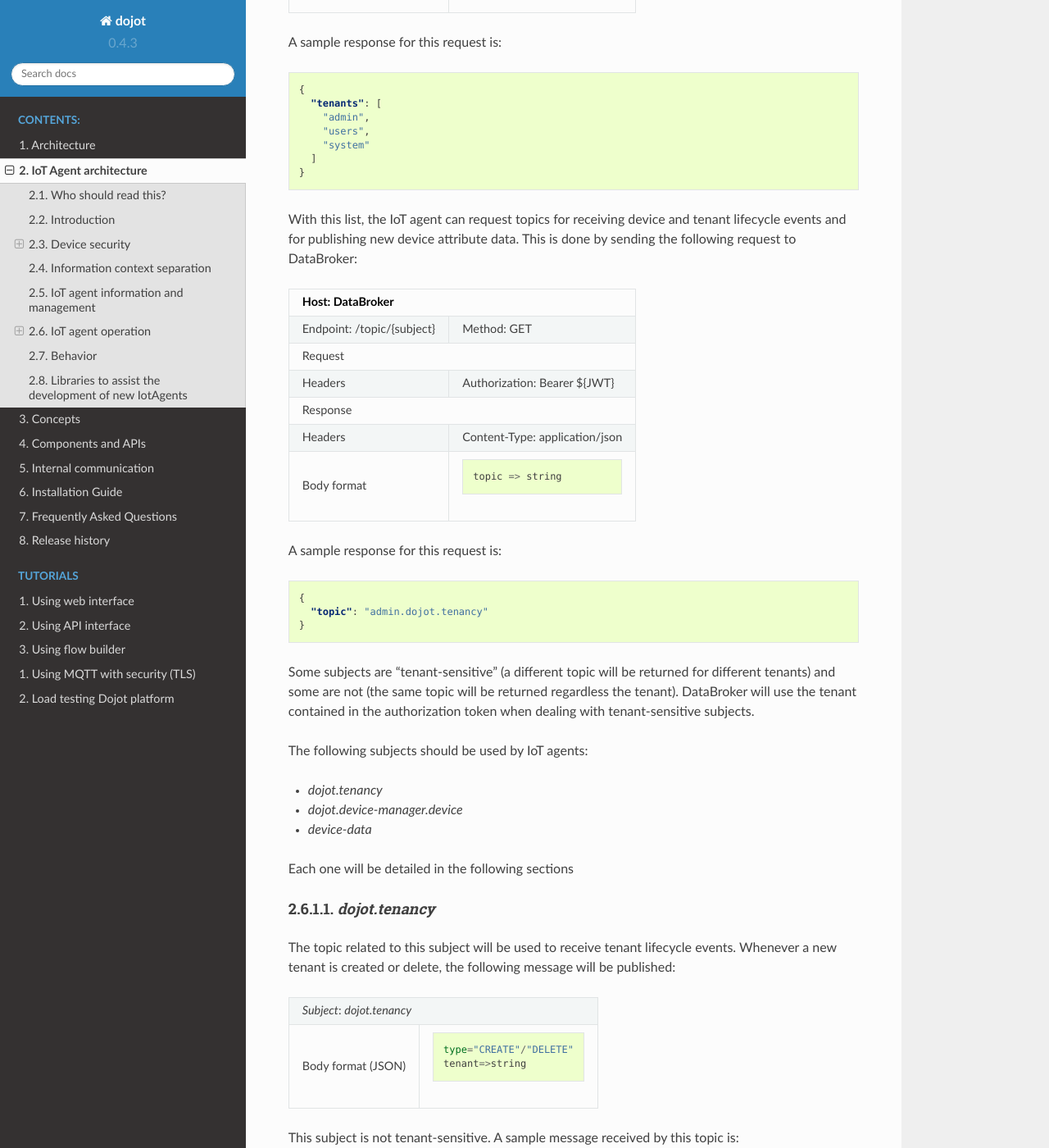
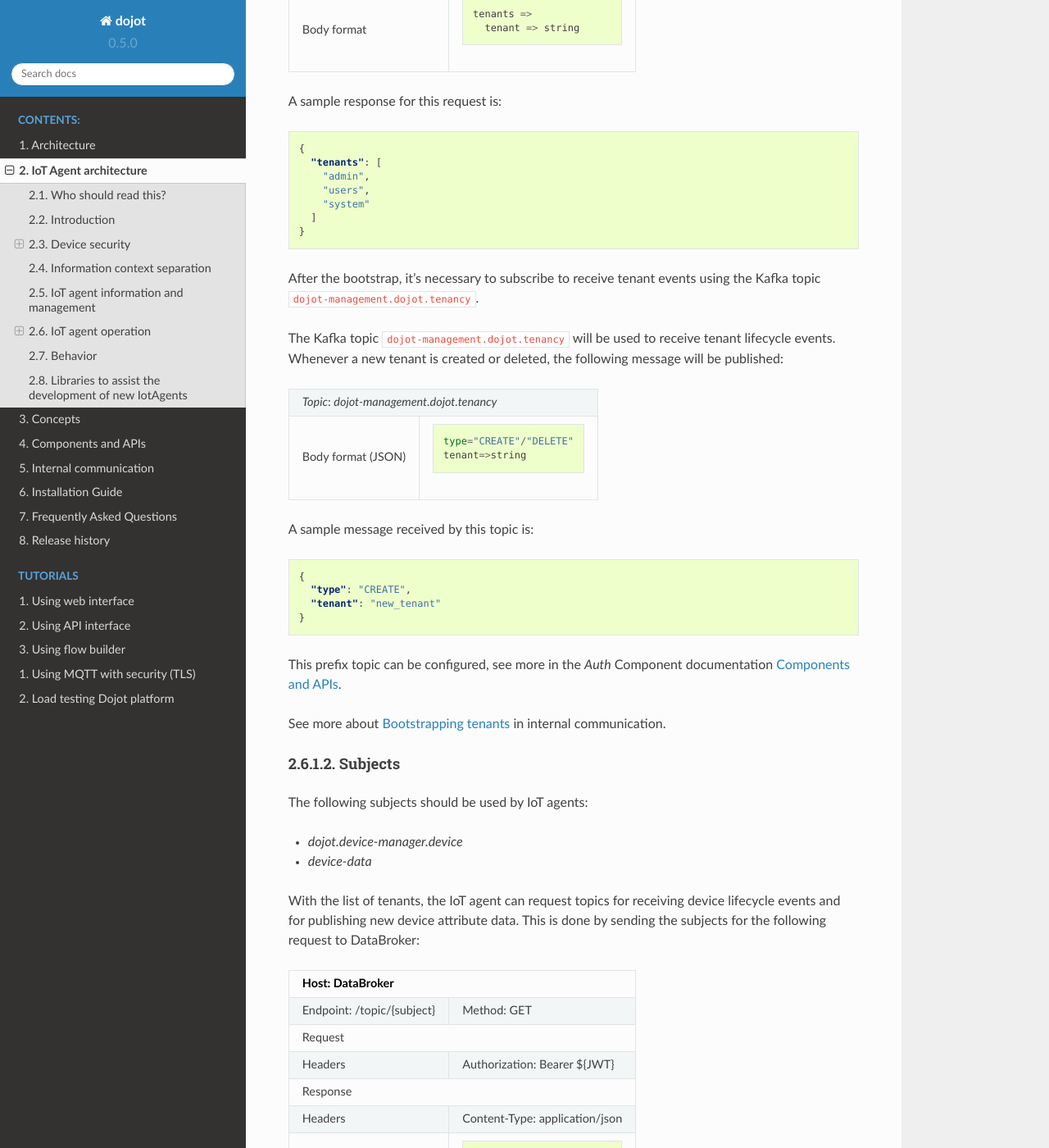
Before and after one commit to dojot/docs, a Sphinx documentation site: the page built from source/iotagent-architecture.rst, in a window 1280 px wide and 1400 px high, scrolled down 5384 px. Shown: the whole window at 82% size. Built offline with Sphinx 7.4.7 and the Read the Docs theme 2.0.0, drawn with Linux system fonts in a browser that asks for light colours; some of the changed text lies outside the part shown.

Commit message:
Review internal communication and iotagent arch (#96)

```diff
--- a/source/conf.py
+++ b/source/conf.py
@@ -47,16 +47,16 @@ master_doc = 'index'
 # General information about the project.
 project = u'dojot'
 copyright = u'2020, CPqD'
-author = u'Eric Baum, Giovann Curiel dos Santos, Matheus Magalhaes, Rafael Scaraficci, Mariane Previde'
+author = u'Dojot Team'
 
 # The version info for the project you're documenting, acts as replacement for
 # |version| and |release|, also used in various other places throughout the
 # built documents.
 #
 # The short X.Y version.
-version = u'0.4.3'
+version = u'0.5.0'
 # The full version, including alpha/beta/rc tags.
-release = u'0.4.3'
+release = u'0.5.0'
 
 # The language for content autogenerated by Sphinx. Refer to documentation
 # for a list of supported languages.
@@ -129,7 +129,7 @@ latex_elements = {
 #  author, documentclass [howto, manual, or own class]).
 latex_documents = [
     (master_doc, 'dojot.tex', u'dojot Documentation',
-     u'Matheus Magalhaes', 'manual'),
+     u'Dojot Team', 'manual'),
 ]
 
 
--- a/source/internal-communication.rst
+++ b/source/internal-communication.rst
@@ -151,6 +151,8 @@ to ``/device`` endpoint. Only after the approval of such request, Kong will
 forward it to DeviceManager.
 
 
+ .. _Sending Kafka messages:
+
 Sending Kafka messages
 ++++++++++++++++++++++
 
@@ -175,17 +176,7 @@ subject and a tenant. This is show in :numref:`retrieving_topics`;
      (admin, for instance).
    end note
    activate DataBroker
-   DataBroker -> Redis: GET KEY\n"admin:dojot.device-manager.devices "
-   note left
-     If the key does
-     not exist, then
-     it will be
-     created.
-   end note
-   Redis --> DataBroker: 9d0352b7-d195-4852...
-   DataBroker -> Redis: GET KEY\n"profile-admin:dojot.device-manager.devices "
-   Redis --> DataBroker: { "topic-profile": { ... } }
-   DataBroker -> Kafka: CREATE TOPIC \n9d0352b7-d195-4852...\n{ "topic-profile": { ... } }
+   DataBroker -> Kafka: CREATE TOPIC \nadmin.dojot.device-manager.devices\n{ "topic-profile": { ... } }
    note left
      There's no need
      to recreate this
@@ -193,51 +184,22 @@ subject and a tenant. This is show in :numref:`retrieving_topics`;
      already created.
    end note
    Kafka -> DataBroker: OK
-   DataBroker --> DeviceManager: { "topic" : "9d0352b7-d195-4852..." }
+   DataBroker --> DeviceManager: { "topic" : "admin.dojot.device-manager.devices" }
    deactivate DataBroker
-   DeviceManager -> Kafka: SEND MESSAGE\n topic:9d0352b7-d195-4852...\ndata: {"device": "XYZ", "event": "CREATE", ...}
+   DeviceManager -> Kafka: SEND MESSAGE\n topic:admin.dojot.device-manager.devices\ndata: {"device": "XYZ", "event": "CREATE", ...}
    Kafka --> DeviceManager: OK
 
 In this example, DeviceManager needs to publish a message about a new device.
 In order to do so, it sends a request to DataBroker, indicating which tenant
 (within JWT token) and which subject (``dojot.device-manager.devices``) it
-wants to use to send the message. DataBroker will invoke Redis to check whether
-this topic is already created and check whether dojot administrator had created
-a profile to this particular tuple ``{tenant, subject}``.
+wants to use to send the message.
 
-The two profile schemes available are shown in :numref:`automatic_scheme` and
-:numref:`assigned_scheme`.
-
-.. _automatic_scheme:
-.. uml::
-   :caption: Automatic scheme profile
-   :align: center
-
-   class IAutoScheme <<interface>> {
-     + num_partitions: number;
-     + replication_factor: number;
-   }
-
-The automatic scheme set the number of Kafka partitions to be used to the topic
-being created, as well as the replication factor (how many replicas will be
-there for each topic partition). It's up to Kafka to decide which partition and
-replica will be assigned to which broker instance. You can check `Kafka
-partitions and replicas`_ in order to know a bit more about partition and
-replicas. Of course you can check `Kafka's official documentation`_.
-
-.. _assigned_scheme:
-.. uml::
-   :caption: Assigned scheme profile
-   :align: center
-
-   class IAssignedScheme <<interface>> {
-     + replica_assignment: Map<number, number[]>;
-   }
+To better understand how it all works,
+you can check the `Data Broker` documentation
+for the component and API, the links are in :doc:`./components-and-apis`.
 
 
-The assigned scheme indicates which partition will be allocated to which Kafka
-instance. This includes also replicas (partitions with more than one associated
-Kafka instance).
+ .. _Bootstrapping tenants:
 
 Bootstrapping tenants
 +++++++++++++++++++++
@@ -266,23 +228,22 @@ through those topics. This is shown by :numref:`Tenant bootstrapping startup`.
    control DataBroker
    control Kafka
 
-   Component -> DataBroker: GET /topic/dojot.tenancy \nHeaders="Authorization: JWT"
-   DataBroker --> Component: {"topic" : "eca098e7f..."}
    Component-> Auth: GET /tenants
    Auth --> Component: {"tenants" : ["admin", "tenant1"]}
-   loop each tenant
+   loop each $tenant in tenants
      Component -> DataBroker: GET /topic/device-data \nHeaders="Authorization: JWT[tenant]"
-     DataBroker --> Component: {"topic" : "890874987ef..."}
-     Component -> Kafka: SUBSCRIBE\ntopic: 890874987ef...
+     DataBroker --> Component: {"topic" : "**$tenant**.device-data"}
+     Component -> Kafka: SUBSCRIBE\ntopic:**$tenant**.device-data
      Kafka --> Component: OK
      Component -> DataBroker: GET /topic/dojot.device-manager.devices \nHeaders="Authorization: JWT[tenant]"
-     DataBroker --> Component: {"topic" : "890874987ef..."}
-     Component -> Kafka: SUBSCRIBE\ntopic: 890874987ef...
+     DataBroker --> Component: {"topic" : "**$tenant**.device-data"}
+     Component -> Kafka: SUBSCRIBE\ntopic: **$tenant**.device-data
      Kafka --> Component: OK
    end
 
 The second phase starts after startup and its purpose is to process all
-messages received through Kafka. This will include any tenant that is created
+messages received through Kafka subscribing in ``dojot-management.dojot.tenancy``.
+This will include any tenant that is created
 after all services are up and running. :numref:`Tenant bootstrapping` shows how
 to deal with these messages.
 
@@ -291,33 +252,30 @@ to deal with these messages.
    :caption: Tenant bootstrapping
    :align: center
 
-
    control Kafka
    control Component
    control DataBroker
 
-   Kafka -> Component: MESSAGE\ntopic:98797ce98af...\nmessage: {"tenant" : "new-tenant"}
+   Kafka -> Component: MESSAGE\ntopic:dojot-management.dojot.tenancy\nmessage: {"type": "CREATE", "tenant": "new-tenant"}
    Component -> DataBroker: GET /topic/device-data\nHeaders: "Authorization: Bearer JWT"
    note left
      JWT contains
-     new tenant
+     new-tenant
    end note
-   DataBroker --> Component: OK {"topic" : "876ca876g7..."}
-   Component -> Kafka: SUBSCRIBE\ntopic: 876ca876g7...
+   DataBroker --> Component: OK {"topic" : "new-tenant.device-data"}
+   Component -> Kafka: SUBSCRIBE\ntopic: new-tenant.device-data
    Kafka --> Component: OK
    Component -> DataBroker: GET /topic/dojot.device-manager.devices\nHeaders: "Authorization: Bearer JWT"
    note left
      JWT contains
      new tenant
    end note
-   DataBroker --> Component: OK {"topic" : "22432c4a..."}
-   Component -> Kafka: SUBSCRIBE\ntopic: 22432c4a...
+   DataBroker --> Component: OK {"topic" : "new-tenant.dojot.device-manager.devices"}
+   Component -> Kafka: SUBSCRIBE\ntopic: new-tenant.dojot.device-manager.devices
    Kafka --> Component: OK
-
 
 All services that are somehow interested in using subjects should execute this
 procedure in order to correctly receive all messages.
-
 
 Auth + API gateway (Kong)
 -------------------------
@@ -338,43 +296,51 @@ There are two configuration procedures when starting Kong within dojot:
 The first task is performed by simply invoking Kong with a special flag.
 
 The second one is performed by executing a configuration script
-`kong.config.sh`. Its only purpose is to register endpoints in Kong, such as:
+after starting Kong. Its only purpose is to register endpoints in Kong, such as:
 
 .. code-block:: bash
 
+    #create a service
+    curl  -sS -X PUT \
+    --url ${kong}/services/data-broker \
+    --data "name=data-broker" \
+    --data "url=http://data-broker:80"
 
-    (curl -o /dev/null ${kong}/apis -sS -X POST \
-        --header "Content-Type: application/json" \
-        -d @- ) <<PAYLOAD
-    {
-        "name": "data-broker",
-        "uris": ["/device/(.*)/latest", "/subscription"],
-        "strip_uri": false,
-        "upstream_url": "http://data-broker:80"
-    }
-    PAYLOAD
+    #create a route to service
+    curl  -sS -X PUT \
+    --url ${kong}/services/data-broker/routes/data-broker_route \
+    --data 'paths=["/device/(.*)/latest", "/subscription"]' \
+    --data "strip_path=false"
 
 
-This command will register the endpoint `/device/*/latest` and `/subscription`
+These commands will register the endpoint `/device/*/latest` and `/subscription`
 and all requests to it are going to be forwarded to `http//data-broker:80`. You
-can check the documentation on how to add endpoints in `Kong's documentation`_.
+can check the documentation on how to add endpoints in Kong's documentation.
+The links are in the :doc:`./components-and-apis` page.
 
-For some of its registered endpoints, `kong.config.sh` will add two plugins to
+For some of its registered endpoints, the script will add two plugins to
 selected endpoints:
 
 #. JWT generation. The documentation for this plugin is available at `Kong JWT
    plugin page`_.
-#. Configuration a plugin which will forward all policies requests to Auth.
-   will invoke Auth in order to authenticate requests. This plugin is available
-   in `PEP-Kong repository`_.
+#. Configuration a plugin which will forward all policies requests to Auth
+   in order to authenticate requests. This plugin is available
+   inside the `Kong repository`_.
 
 The following request install these two plugins in data-broker API:
 
-
 .. code-block:: bash
 
-  curl -o /dev/null -sS -X POST ${kong}/apis/data-broker/plugins -d "name=jwt"
-  curl -o /dev/null -sS -X POST ${kong}/apis/data-broker/plugins -d "name=pepkong" -d "config.pdpUrl=http://auth:5000/pdp"
+    #pepkong - auth
+    curl  -sS  -X POST \
+    --url ${kong}/services/data-broker/plugins/ \
+    --data "name=pepkong" \
+    --data "config.pdpUrl=http://auth:5000/pdp"
+
+    #JWT generation
+    curl  -sS  -X POST \
+    --url ${kong}/services/data-broker/plugins/ \
+    --data "name=jwt"
 
 
 Emitted messages
@@ -389,6 +355,21 @@ Auth will emit just one message via Kafka for tenant creation:
      "tenant" : "XYZ"
    }
 
+And one for tenant deletion:
+
+.. code-block:: json
+
+   {
+     "type" : "DELETE",
+     "tenant" : "XYZ"
+   }
+
+By default these messages are created in
+kafka topic ``dojot-management.dojot.tenancy``.
+
+This prefix topic can be configured, check the`Auth`
+component documentation :doc:`./components-and-apis`.
+
 Device Manager
 --------------
 
@@ -397,8 +378,9 @@ and a few static information about them as well. Whenever a device is created,
 removed or just edited, it will publish a message through Kafka. It depends
 only on DataBroker and Kafka for reasons already explained in this document.
 
-All messages published by Device Manager to Kafka can be seen in `Device
-Manager messages`_.
+The `DeviceManager` documentation on GitHub ReadMe explains in more
+depth all messages published. You can find the link
+in :doc:`./components-and-apis`.
 
 IoT agent
 ---------
@@ -415,7 +397,8 @@ agent will start receiving data from devices. As there are a plethora of ways
 by which devices can do that, this step won't be detailed in this section (this
 is highly dependent on how each IoT agent works). It must, though, send a
 message to Kafka to inform other components of all new data that the device
-just sent. This is shown in :numref:`IoT agent - kafka`.
+just sent. This is shown in :numref:`IoT agent - kafka`,
+in this case we are using the tenant `admin`.
 
 .. _IoT agent - kafka:
 .. uml::
@@ -424,7 +407,7 @@ just sent. This is shown in :numref:`IoT agent - kafka`.
 
    control Kafka
 
-   IoTAgent -> Kafka: SEND MESSAGE\n topic:890874987ef...\ndata: IoTAgentMessage
+   IoTAgent -> Kafka: SEND MESSAGE\n topic: admin.device-data...\ndata: IoTAgentMessage
    Kafka -> IoTAgent: OK
 
 
@@ -476,7 +459,7 @@ from devices (using ``device-data`` subject) and store them into MongoDB. For
 that, the bootstrapping procedure (detailed in `Bootstrapping tenants`_) is
 performed and, whenever a new message is received, it will create a new Mongo
 document and store it into the device's collection. This is shown in
-:numref:`Persister`.
+:numref:`Persister`, in this case we are using tenant admin.
 
 .. _Persister:
 .. uml::
@@ -487,7 +470,7 @@ document and store it into the device's collection. This is shown in
    control Persister
    database MongoDB
 
-   Kafka -> Persister: MESSAGE\ntopic:98797ce98af...\nmessage: IoTAgentMessage
+   Kafka -> Persister: MESSAGE\ntopic: admin.device-data \nmessage: IoTAgentMessage
    Persister -> MongoDB: NEW DOC { IoTAgentMessage }
    MongoDB --> Persister: OK
    Persister --> Kafka: COMMIT
@@ -536,8 +519,11 @@ it to a 'room' (using socket.io vocabulary) associated to the device and to the
 associated tenant. Thus, all client connected to it (such as graphical user
 interfaces) will receive a new message containing all the received data. For
 more information about how to open a socket.io connection with DataBroker,
-check `DataBroker documentation`_.
+check DataBroker documentation in :doc:`./components-and-apis`.
 
+.. NOTE::
+   The real time socket.io connections via Data Broker will be discontinued in
+   future releases. Use `Kafka-WS`_ instead.
 
 Certificate authority
 ---------------------
@@ -549,7 +535,7 @@ When requesting a certificate for the platform, it is necessary to inform a
 `CSR`_, which will go through a series of validations until arriving at the
 internal Certificate Authority, which, in turn, if all checks pass successfully,
 will sign a certificate and link this certificate to the device registration.
-The ``x509-identity-mgmt`` component is responsible for providing
+The `x509-identity-mgmt` component is responsible for providing
 certificate-related services for devices.
 
 .. _Kafka-WS Internal:
--- a/source/iotagent-architecture.rst
+++ b/source/iotagent-architecture.rst
@@ -254,12 +254,15 @@ account when receiving messages from physical devices.
 Messages
 --------
 
+Tenants
+^^^^^^^
+
 At start, all IoT agents (in fact, all services that need to receive or send
 messages related to devices) must know the list of configured tenants. This is
 the most basic piece of information that IoT agent needs to know in order to
 work properly. The request that should be sent to Auth service is this (all
 requests sent from dojot services to its own services should use the
-"dojot-management" user):
+"dojot-management" user and tenant):
 
 
 +----------------------------------------------------------+
@@ -277,7 +280,7 @@ requests sent from dojot services to its own services should use the
 +--------------------------+-------------------------------+
 |                          | ::                            |
 |                          |                               |
-|                          |   tenants => *tenant          |
+|                          |   tenants =>                  |
 | Body format              |     tenant => string          |
 +--------------------------+-------------------------------+
 
@@ -294,9 +297,48 @@ A sample response for this request is:
       ]
     }
 
-With this list, the IoT agent can request topics for receiving device and
-tenant lifecycle events and for publishing new device attribute data. This is
-done by sending the following request to DataBroker:
+After the bootstrap, it's necessary to subscribe to receive tenant events
+using the Kafka topic ``dojot-management.dojot.tenancy``.
+
+The Kafka topic ``dojot-management.dojot.tenancy`` will be used to receive tenant lifecycle
+events. Whenever a new tenant is created or deleted, the following message will
+be published:
+
++---------------------------------------------------+
+| *Topic*: `dojot-management.dojot.tenancy`         |
++------------------------+--------------------------+
+| Body format (JSON)     |                          |
+|                        | ::                       |
+|                        |                          |
+|                        |   type="CREATE"/"DELETE" |
+|                        |   tenant=>string         |
++------------------------+--------------------------+
+
+A sample message received by this topic is:
+
+.. code-block:: json
+
+    {
+      "type": "CREATE",
+      "tenant": "new_tenant"
+    }
+
+This prefix topic can be configured, see more in the `Auth`
+Component documentation :doc:`./components-and-apis`.
+
+See more about :ref:`Bootstrapping tenants` in internal communication.
+
+Subjects
+^^^^^^^^
+
+The following subjects should be used by IoT agents:
+
+- `dojot.device-manager.device`
+- `device-data`
+
+With the list of tenants, the IoT agent can request topics for receiving device
+lifecycle events and for publishing new device attribute data. This is
+done by sending the subjects for the following request to DataBroker:
 
 +-------------------------------------------------------------+
 |                       Host: DataBroker                      |
@@ -316,60 +358,22 @@ done by sending the following request to DataBroker:
 |                            |   topic => string              |
 +----------------------------+--------------------------------+
 
-
 A sample response for this request is:
 
 .. code-block:: json
 
     {
-      "topic": "admin.dojot.tenancy"
+      "topic": "admin.device-data"
     }
 
-Some subjects are "tenant-sensitive" (a different topic will be returned for
-different tenants) and some are not (the same topic will be returned regardless
-the tenant). DataBroker will use the tenant contained in the authorization
-token when dealing with tenant-sensitive subjects.
-
-The following subjects should be used by IoT agents:
-
-- `dojot.tenancy`
-- `dojot.device-manager.device`
-- `device-data`
 
 Each one will be detailed in the following sections
 
-`dojot.tenancy`
-^^^^^^^^^^^^^^^
-
-The topic related to this subject will be used to receive tenant lifecycle
-events. Whenever a new tenant is created or delete, the following message will
-be published:
-
-+---------------------------------------------------+
-| *Subject*: `dojot.tenancy`                        |
-+------------------------+--------------------------+
-| Body format (JSON)     |                          |
-|                        | ::                       |
-|                        |                          |
-|                        |   type="CREATE"/"DELETE" |
-|                        |   tenant=>string         |
-+------------------------+--------------------------+
-
-This subject is not tenant-sensitive.
-A sample message received by this topic is:
-
-.. code-block:: json
-
-    {
-      "type": "CREATE",
-      "tenant": "new_tenant"
-    }
-
 
 `dojot.device-manager.device`
-^^^^^^^^^^^^^^^^^^^^^^^^^^^^^
+"""""""""""""""""""""""""""""
 
-the topic related to this subject will be used to receive device lifecycle
+The topic related to this subject will be used to receive device lifecycle
 events for a particular tenant. Its format is:
 
 +-----------------------------------------------------------------+
@@ -418,8 +422,6 @@ The `device_attrs` attribute is a even simpler key/value JSON, such as:
       "temperature" : 10,
       "height" : 280
     }
-
-This subject is tenant-sensitive.
 
 A sample message received by this topic is:
 
@@ -451,7 +453,7 @@ A sample message received by this topic is:
     }
 
 `device-data`
-^^^^^^^^^^^^^
+"""""""""""""
 
 The topic related to this subject will be used to publish data retrieved from a
 physical device to other dojot services. Its format is:
@@ -466,13 +468,14 @@ physical device to other dojot services. Its format is:
 |                    |   metadata => deviceid tenant timestamp           |
 |                    |     deviceid => string                            |
 |                    |     tenant => string                              |
-|                    |     timestamp => int (epoch time em ms)           |
+|                    |     timestamp => int (Unix Timestamp - ms or s)   |
 |                    |   attrs => *device_attrs                          |
 +--------------------+---------------------------------------------------+
 
-This subject is tenant-sensitive. The timestamp is associated to when the
+The timestamp is associated to when the
 attribute values were gathered by the device (this could be done by the device
 itself or by the IoT agent, if no timestamp was defined by the device).
+The timestamp should be a Unix Timestamp in milliseconds or seconds.
 
 A sample message received by this topic is:
 
@@ -488,6 +491,9 @@ A sample message received by this topic is:
         "humidity": 60
       }
     }
+
+
+See more about :ref:`Sending Kafka messages` in internal communication.
 
 Firmware update
 ---------------
@@ -509,5 +515,10 @@ and vice-versa.
 Libraries to assist the development of new IotAgents
 ====================================================
 
-We have libraries in node.js **recommended** (https://github.com/dojot/iotagent-nodejs)
-and java (https://github.com/dojot/iotagent-java) to facilitate the development of an iotAgent.
+We have libraries that abstract some points describe in previous topics
+to facilitate the development of an IotAgent.
+
+There are two libraries:
+
+ - node.js **recommended** (https://www.npmjs.com/package/@dojot/iotagent-nodejs)
+ - java (https://github.com/dojot/iotagent-java)
--- a/source/using-web-interface.rst
+++ b/source/using-web-interface.rst
@@ -186,7 +186,7 @@ To perform data configuration import procedure, expand the menu in the upper rig
     History data is not part of importing and exporting!
 
 Firmware update
-------------------
+---------------
 
 During the lifetime of a device, you may need to update control software (firmware) to correct some issues you encounter while using it, or even add new features.
 Dojot currently supports the firmware upgrade procedure via the LwM2M communication protocol. For details regarding the procedure for integrating with your device please check the LwM2M protocol specification. If your device communicates via this protocol and has the firmware update procedure in place, you can follow the steps below to update your device version.
@@ -245,7 +245,7 @@ Note that in each step, the status and result of image processing are shown.
 
 
 Generating certificates for devices
-------------------
+-----------------------------------
 
 This section will show how to generate x509 certificates for a device, so that dojot can communicate with devices securely via TLS. To be able to send a publication, it is necessary to download the three files, the private key "admin 4302d4.key", the device certificate "admin 4302d4.crt" and the CA certificate "ca.crt".
 
@@ -266,7 +266,7 @@ To be able to execute the command of the example video it is necessary to be in
 
 
 Generating device history report
-------------------
+--------------------------------
 
 This section will demonstrate how to generate a device history report. The report is able to show data for one or more attributes of the respective device. For this, it is necessary to select the desired attributes, define the period and click on “generate”.
 
```
Also changed, not shown: other parts of source/internal-communication.rst (+1 -3 lines), other parts of source/iotagent-architecture.rst (+1 -1 lines), source/components-and-apis.rst (+7 -1 lines), 3 other files.
